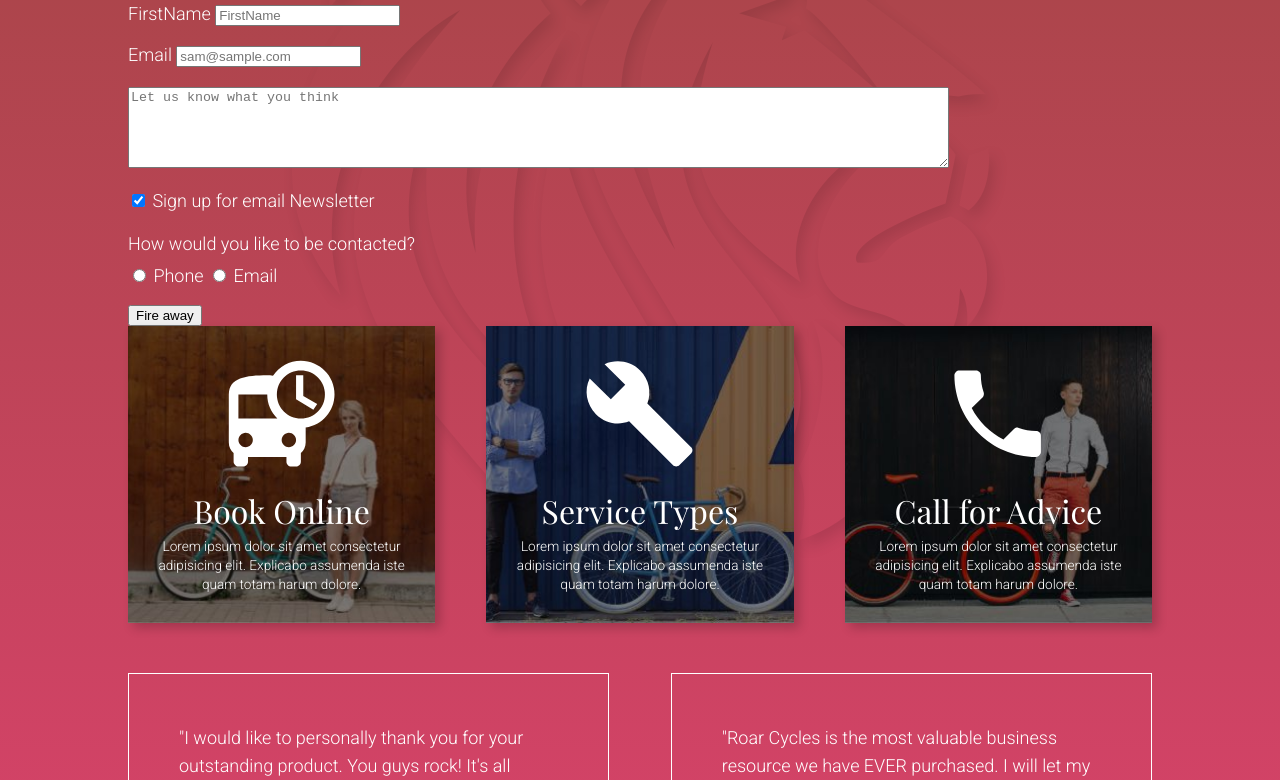
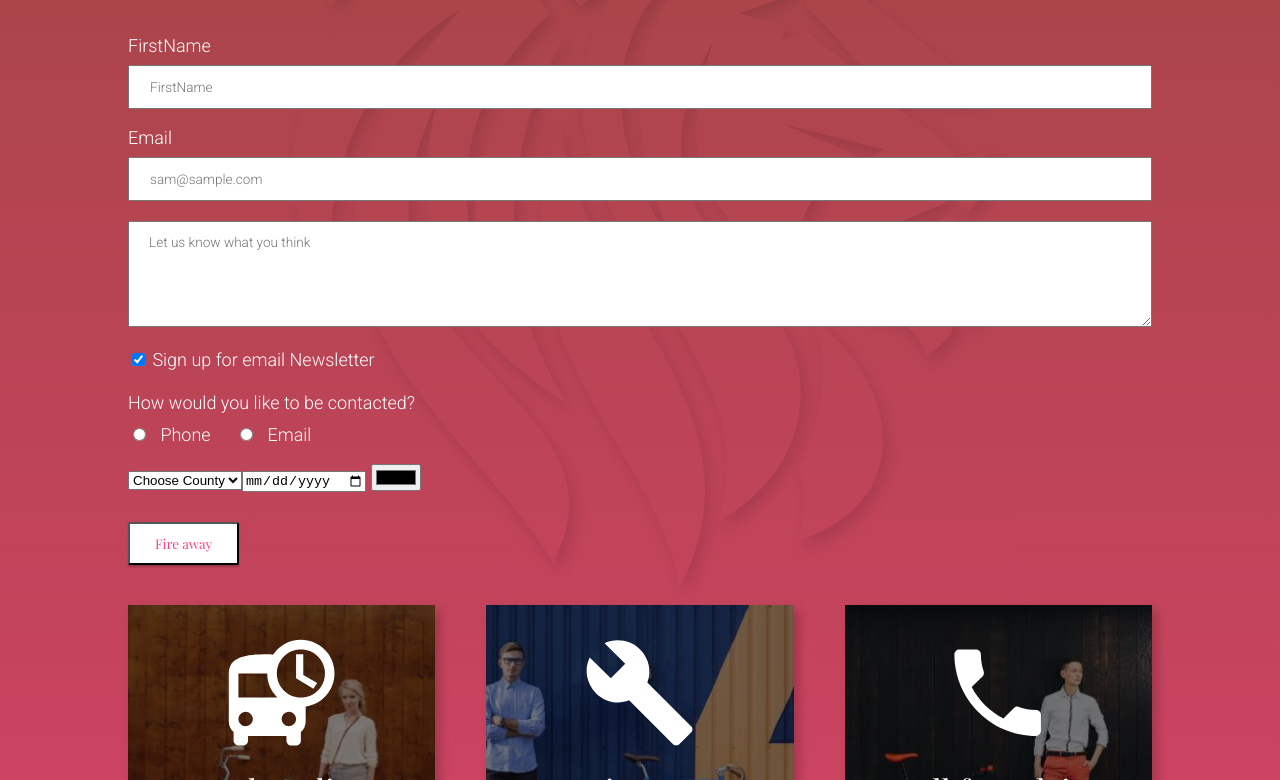
Before and after one commit to sammorrisc/project2, a plain HTML site: page contact-us.html in a window 1280 px wide. Shown: the part 320-1100 px from the top of the page. Drawn offline with nearby package versions, Linux system fonts and the light colour scheme.

Commit message:
Changes at the end of class

```diff
--- a/contact-us.html
+++ b/contact-us.html
@@ -59,17 +59,18 @@
         </header>
 
        <div class="main2">
-           <h1>Contact us</h1>
+            <h1>Contact us</h1>
             <p>Do you have any questions? Please do not hesitate to contact us directly. Our team will come back to you within a matter of hours to help you.</p>
+
             <form action="mail.php" method="post">
 
                 <div class="inputwrapper">
-                    <label for="name">FirstName</label>
+                    <label for="name" class="newline">FirstName</label>
                     <input type="text" name="Name" id="name" placeholder="FirstName">
                 </div>
 
                 <div class="inputwrapper">
-                    <label for="email">Email</label>
+                    <label for="email" class="newline">Email</label>
                     <input type="email" name="email" id="email" placeholder="sam@sample.com">
                 </div>
 
@@ -89,12 +90,27 @@
                     <p>How would you like to be contacted?</p>
 
                     <input type="radio" name="contact-pref" id="phone" value="phone">
-                    <label for="phone">Phone</label>
+                    <label for="phone" class="margin-right-a">Phone</label>
                     <input type="radio" name="contact-pref" id="email2" value="Email">
-                    <label for="email2">Email</label>
+                    <label for="email2" class="margin-right-a">Email</label>
 
                 </div>
-                <input type="submit" value="Fire away">
+                <div class="inputwrapper">
+                    <select name="county" id="county">
+                        <option value="Not-chosen">Choose County</option>
+                        <option value="Limerick">Limerick</option>
+                        <option value="Galway" >Galway</option>
+                        <option value="Dublin">Dublin</option>
+
+
+                        <input type="date" name="" id="">
+                        <input type="color" name="" id="">
+
+                    </select>
+                </div>
+
+
+                <input type="submit" value="Fire away" class="mybutton">
 
 
 
--- a/style.css
+++ b/style.css
@@ -201,3 +201,29 @@ nav a.mybutton{
 .inputwrapper{
     margin-bottom: 20px;
 }
+
+input[type=text], input[type=email],textarea{
+    padding: 12px 20px;
+    font-family: 'Roboto', sans-serif;
+    font-size: 0.85rem;
+    width: 100%;
+    box-sizing: border-box;
+
+}
+
+.newline{
+    display: block;
+    margin-bottom: 10px;
+}
+
+.margin-right-a{
+    margin-right:20px ;
+}
+
+input[type=radio]{
+    margin-right: 10px;
+}
+
+form{
+    margin: 40px 0px;
+}
```
